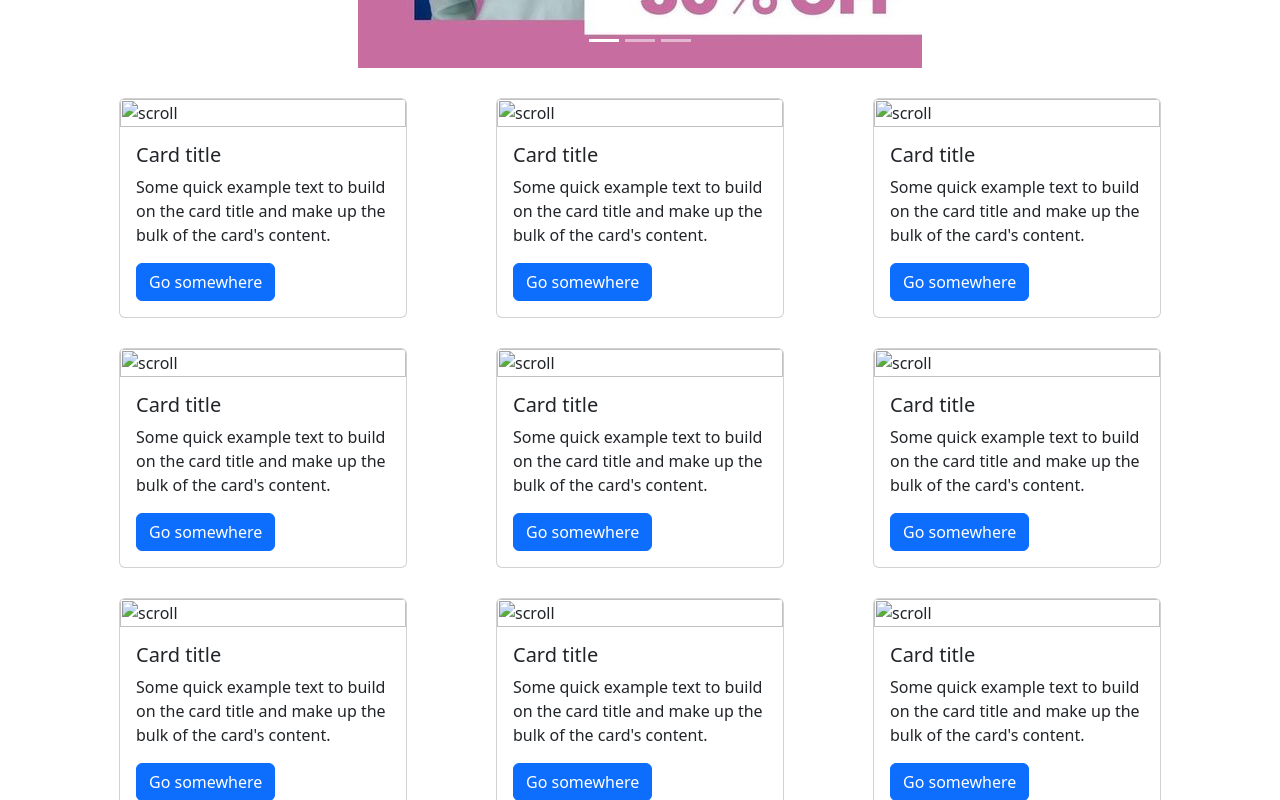
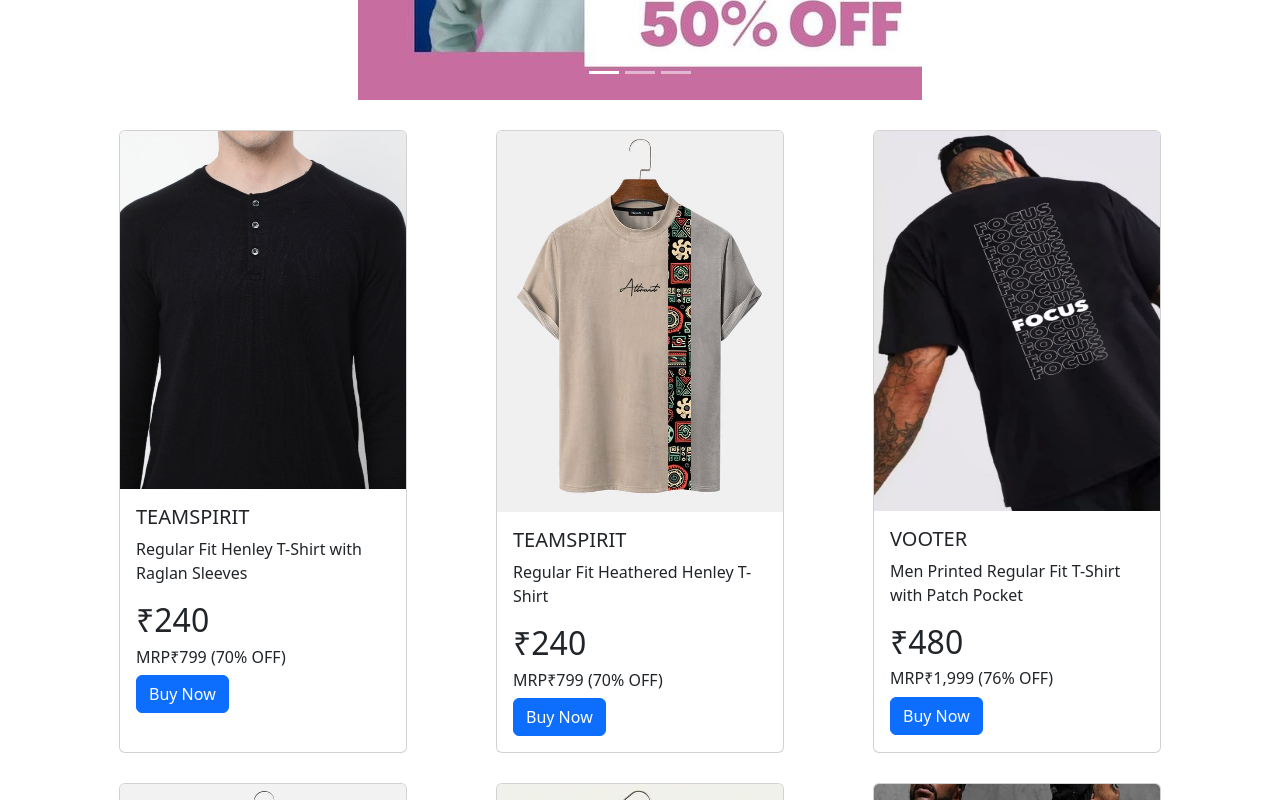
Before and after one commit to phoenixjr2001/shopping, a plain HTML site: page index.htm in a window 1280 px wide. Shown: the part 1440-2240 px from the top of the page. Drawn offline with nearby package versions, Linux system fonts and the light colour scheme.

Commit message:
updated index

```diff
--- a/index.htm
+++ b/index.htm
@@ -3,7 +3,6 @@
     <title>Our-Shopping world</title>
     <link href="https://cdn.jsdelivr.net/npm/bootstrap@5.3.2/dist/css/bootstrap.min.css" rel="stylesheet" integrity="sha384-T3c6CoIi6uLrA9TneNEoa7RxnatzjcDSCmG1MXxSR1GAsXEV/Dwwykc2MPK8M2HN" crossorigin="anonymous">
     <link rel="stylesheet" href="stylesheet.css">
-
 </head>
 <body>
     <div class="container">
@@ -53,14 +52,14 @@
          <div class="card mb-3" style="max-width: 540px;">
         <div class="row g-0">
           <div class="col-md-4">
-            <img src="./shirt.1.jpg" class="img-fluid rounded-start" alt="shirt">
+            <img src="./card 1.jpg" class="img-fluid rounded-start" alt="shirt">
           </div>
           <div class="col-md-8">
             <div class="card-body">
-              <h5 class="card-title">Card Title</h5>
-              <p class="card-text">This is a wider card with supporting text below as a natural lead-in to additional content. This content is a little bit longer.</p>
+              <h5 class="card-title" style="font-family: sans-serif;">Allen Solly</h5>
+              <p class="card-text">I have always believed that fashion was not only to make women more beautiful, but also to reassure them, give them confidence</p>
               <p class="card-text"><small class="text-body-secondary">Last updated 3 mins ago</small></p>
-              <button class="d-inline-flex align-items-center btn btn-primary btn-lg px-4 rounded-pill">Buy Now</button>
+              <button class="d-inline-flex align-items-center btn btn-primary btn-lg px-4 rounded-pill">Learn More</button>
             </div>
           </div>
         </div>
@@ -69,14 +68,14 @@
       <div class="card mb-3" style="max-width: 540px;">
         <div class="row g-0">
           <div class="col-md-4">
-            <img src="./shirt.1.jpg" class="img-fluid rounded-start" alt="shirt">
+            <img src="./card 2.jpg" class="img-fluid rounded-start" alt="shirt">
           </div>
           <div class="col-md-8">
             <div class="card-body">
-              <h5 class="card-title">Card title</h5>
-              <p class="card-text">This is a wider card with supporting text below as a natural lead-in to additional content. This content is a little bit longer.</p>
+              <h5 class="card-title" style="font-family: sans-serif;">PUMA</h5>
+              <p class="card-text">TFashion is not necessarily about labels. It’s not about brands. It’s about something else that comes from within you.</p>
               <p class="card-text"><small class="text-body-secondary">Last updated 3 mins ago</small></p>
-              <button class="d-inline-flex align-items-center btn btn-primary btn-lg px-4 rounded-pill">Buy Now</button>
+              <button class="d-inline-flex align-items-center btn btn-primary btn-lg px-4 rounded-pill">Learn More </button>
             </div>
           </div>
         </div>
@@ -115,27 +114,33 @@
 
   <div class=" kk">
 <div class="card" style="width: 18rem;">
-  <img src="./shirt.1.jpg" class="card-img-top" alt="scroll">
+  <img src="./t-sp 1.jpg" class="card-img-top" alt="scroll">
   <div class="card-body">
-    <h5 class="card-title">Card title</h5>
-    <p class="card-text">Some quick example text to build on the card title and make up the bulk of the card's content.</p>
-    <a href="#" class="btn btn-primary">Go somewhere</a>
+    <h5 class="card-title">TEAMSPIRIT</h5>
+    <p class="card-text">Regular Fit Henley T-Shirt with Raglan Sleeves </p>
+    <h2>₹240</h2>
+    <h6>MRP₹799 (70% OFF)</h6>
+    <a href="#" class="btn btn-primary">Buy Now</a>
   </div>
 </div>
 <div class="card" style="width: 18rem;">
-  <img src="./shirt.1.jpg" class="card-img-top" alt="scroll">
+  <img src="./t-sp 2.jpg" class="card-img-top" alt="scroll">
   <div class="card-body">
-    <h5 class="card-title">Card title</h5>
-    <p class="card-text">Some quick example text to build on the card title and make up the bulk of the card's content.</p>
-    <a href="#" class="btn btn-primary">Go somewhere</a>
+    <h5 class="card-title">TEAMSPIRIT</h5>
+    <p class="card-text">Regular Fit Heathered Henley T-Shirt</p>
+    <h2>₹240</h2>
+    <h6>MRP₹799 (70% OFF)</h6>
+    <a href="#" class="btn btn-primary">Buy Now</a>
   </div>
 </div>
 <div class="card" style="width: 18rem;">
-  <img src="./shirt.1.jpg" class="card-img-top" alt="scroll">
+  <img src="./t sp 6.jpg" class="card-img-top" alt="scroll" height="380px">
   <div class="card-body">
-    <h5 class="card-title">Card title</h5>
-    <p class="card-text">Some quick example text to build on the card title and make up the bulk of the card's content.</p>
-    <a href="#" class="btn btn-primary">Go somewhere</a>
+    <h5 class="card-title">VOOTER</h5>
+    <p class="card-text">Men Printed Regular Fit T-Shirt with Patch Pocket</p>
+    <h2>₹480</h2>
+    <h6>MRP₹1,999 (76% OFF)</h6>
+    <a href="#" class="btn btn-primary">Buy Now</a>
   </div>
 </div>
 
@@ -144,29 +149,35 @@
 <div class="kkk">
 
 <div class="card" style="width: 18rem;">
-  <img src="./shirt.1.jpg" class="card-img-top" alt="scroll">
+  <img src="./t-sp 3.jpg" class="card-img-top" alt="scroll">
   <div class="card-body">
-    <h5 class="card-title">Card title</h5>
-    <p class="card-text">Some quick example text to build on the card title and make up the bulk of the card's content.</p>
-    <a href="#" class="btn btn-primary">Go somewhere</a>
+    <h5 class="card-title">URBAN BUCCACHI</h5>
+    <p class="card-text">Men Relaxed Fit Shirt with Short Sleeves</p>
+    <h2>₹440</h2>
+    <h6>MRP₹1,999 (78% OFF)</h6>
+    <a href="#" class="btn btn-primary">Buy Now</a>
   </div>
 </div>
 
 <div class="card" style="width: 18rem;">
-  <img src="./shirt.1.jpg" class="card-img-top" alt="scroll">
+  <img src="./t sp 4.jpg" class="card-img-top" alt="scroll">
   <div class="card-body">
-    <h5 class="card-title">Card title</h5>
-    <p class="card-text">Some quick example text to build on the card title and make up the bulk of the card's content.</p>
-    <a href="#" class="btn btn-primary">Go somewhere</a>
+    <h5 class="card-title">VOOTER</h5>
+    <p class="card-text">Printed Shirt with Spread Collar</p>
+    <h2>₹480</h2>
+    <h6>MRP₹1,999 (76% OFF)</h6>
+    <a href="#" class="btn btn-primary">Buy Now</a>
   </div>
 </div>
 
 <div class="card" style="width: 18rem;">
-  <img src="./shirt.1.jpg" class="card-img-top" alt="scroll">
+  <img src="./t sp 5.jpg" class="card-img-top" alt="scroll" height="380px">
   <div class="card-body">
-    <h5 class="card-title">Card title</h5>
-    <p class="card-text">Some quick example text to build on the card title and make up the bulk of the card's content.</p>
-    <a href="#" class="btn btn-primary">Go somewhere</a>
+    <h5 class="card-title">T SHIRT TRUCK</h5>
+    <p class="card-text">Regular Fit Round Neck T-Shirt with Typography Detail</p>
+    <h2>₹649</h2>
+    <h6>MRP₹999 (35% OFF)</h6>
+    <a href="#" class="btn btn-primary">Buy Now</a>
   </div>
 </div>
 </div>
@@ -175,29 +186,37 @@
    <div class="k">
 
 <div class="card" style="width: 18rem;">
-  <img src="./shirt.1.jpg" class="card-img-top" alt="scroll">
+  <img src="./phant 2.jpg" class="card-img-top" alt="scroll">
   <div class="card-body">
     <h5 class="card-title">Card title</h5>
-    <p class="card-text">Some quick example text to build on the card title and make up the bulk of the card's content.</p>
-    <a href="#" class="btn btn-primary">Go somewhere</a>
+    <p class="card-text">Formal Pants Shirt Combinations | Men’s Fashion</p>
+    <h2>₹1000</h2>
+    <h6>MRP₹2000 (50% OFF)</h6>
+    <a href="#" class="btn btn-primary">Buy Now</a>
   </div>
 </div>
 
 <div class="card" style="width: 18rem;">
-  <img src="./shirt.1.jpg" class="card-img-top" alt="scroll">
+  <img src="./phant 1.jpg" class="card-img-top" alt="scroll" height="520pt">
   <div class="card-body">
-    <h5 class="card-title">Card title</h5>
-    <p class="card-text">Some quick example text to build on the card title and make up the bulk of the card's content.</p>
-    <a href="#" class="btn btn-primary">Go somewhere</a>
+    <h5 class="card-title" >IVOC</h5>
+    <p class="card-text">Mid Rise Slim Fit Cargo Pants</p>
+    <h2>₹1,008</h2>
+    <h6>MRP₹2,399 (58% OFF)</h6>
+
+
+    <a href="#" class="btn btn-primary">Buy Now</a>
   </div>
 </div>
 
 <div class="card" style="width: 18rem;">
-  <img src="./shirt.1.jpg" class="card-img-top" alt="scroll">
+  <img src="./phant 3.jpg" class="card-img-top" alt="scroll" height="510pt">
   <div class="card-body">
     <h5 class="card-title">Card title</h5>
-    <p class="card-text">Some quick example text to build on the card title and make up the bulk of the card's content.</p>
-    <a href="#" class="btn btn-primary">Go somewhere</a>
+    <p class="card-text">Guys Letter Graphic Drawstring Waist Sweatpants</p>
+    <h2>₹1,500</h2>
+    <h6>MRP₹3000 (50% OFF)</h6>
+    <a href="#" class="btn btn-primary">Buy Now</a>
   </div>
       </div>
     </div>
@@ -223,27 +242,4 @@
 
     <script src="https://cdn.jsdelivr.net/npm/bootstrap@5.3.2/dist/js/bootstrap.bundle.min.js" integrity="sha384-C6RzsynM9kWDrMNeT87bh95OGNyZPhcTNXj1NW7RuBCsyN/o0jlpcV8Qyq46cDfL" crossorigin="anonymous"></script>
 </body>
-
-
-
-
-
-
-
-
-
-
-
-
-
-
-
-
-
-
-
-
-
-
-
 </html>
```
